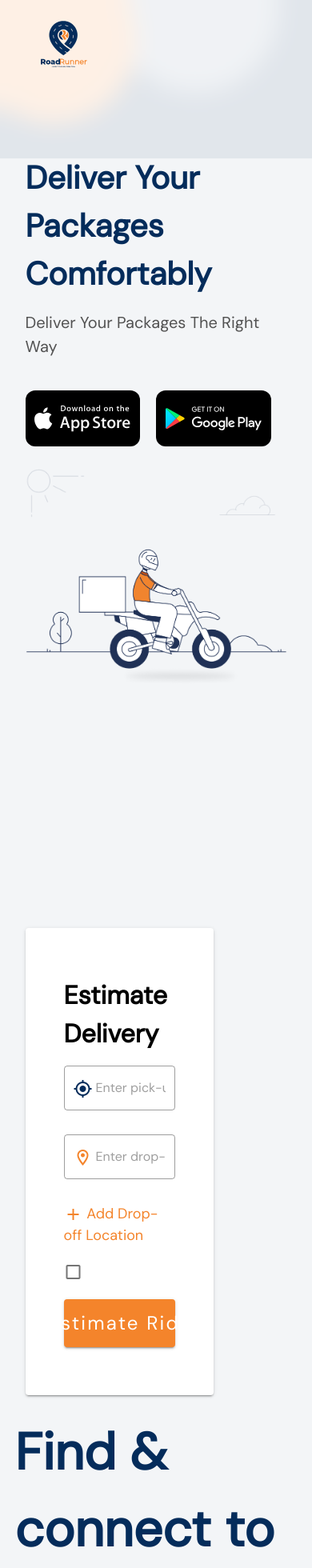
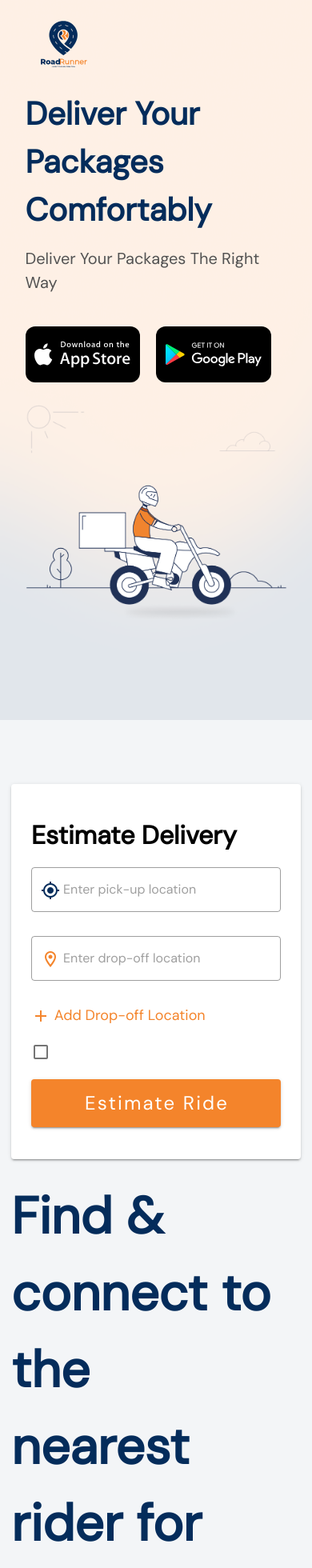
Before and after one commit to sadeeqdev/roadrunner-landing-page, a Vue app: page /home in a window 390 px wide. Shown: the top 1960 px of the page at 80% size. Built offline with nearby package versions, Linux system fonts and the light colour scheme.

Commit message:
Fixed mobile navbar

```diff
--- a/src/views/home/Home.vue
+++ b/src/views/home/Home.vue
@@ -45,4 +45,14 @@ export default {
     background-size: 100vw auto;
     background-repeat: no-repeat;
 }
+@media only screen and (max-width: 1300px) {
+    .welcome-banner {
+        width: 100vw;
+        height: auto;
+        padding-bottom: 100px;
+        background-image: url('../../assets/img/roadrunner-background.png');
+        background-size: 300vw 900px;
+        background-repeat: no-repeat;
+    }
+}
 </style>
--- a/src/views/home/components/DownloadRunner.vue
+++ b/src/views/home/components/DownloadRunner.vue
@@ -26,6 +26,33 @@ export default {
 </script>
 
 <style scoped>
+.download-btn:first-child {
+    background-color: black;
+    width: 180px;
+    height: 70px;
+    margin-right: 20px;
+    color: white;
+    border-radius: 12px;
+    padding: 20px;
+    cursor: pointer;
+    background-image: url('../../../assets/img/download-apple-logo.svg');
+    background-size: 120px 60px;
+    background-position: center;
+}
+
+.download-btn:last-child {
+    background-color: black;
+    width: 180px;
+    height: 70px;
+    margin-right: 20px;
+    color: white;
+    border-radius: 12px;
+    padding: 20px;
+    cursor: pointer;
+    background-image: url('../../../assets/img/download-android-logo.svg');
+    background-size: 120px 50px;
+    background-position: center;
+}
 .download-btn:hover {
     background-color: #042C5B;
 }
--- a/src/views/home/components/EstimateDelivery.vue
+++ b/src/views/home/components/EstimateDelivery.vue
@@ -1,8 +1,8 @@
 <template>
-    <v-row style="width:90%; margin:auto; padding:150px 0;">
-        <v-col md="6" sm="12" xs="12">
-            <v-card class="px-12 py-15" style="width:76%; margin:0">
-                <p style="font-size:2em; color:#000; font-weight: 700;">
+    <v-row class="estimate-delivery-body">
+        <v-col cols="12" md="6" sm="12" xs="12">
+            <v-card class="estimate-delivery-box">
+                <p style=" font-size:2em; color:#000; font-weight: 700;">
                     Estimate Delivery
                 </p>
                 <v-text-field outlined placeholder="Enter pick-up location">
@@ -41,36 +41,28 @@ export default {
 }
 </script>
 
-<style>
-.download-btn:first-child {
-    background-color: black;
-    width: 180px;
-    height: 70px;
-    margin-right: 20px;
-    color: white;
-    border-radius: 12px;
-    padding: 20px;
-    cursor: pointer;
-    background-image: url('../../../assets/img/download-apple-logo.svg');
-    background-size: 120px 60px;
-    background-position: center;
+<style scoped>
+ .estimate-delivery-box{
+    width: 76%;
+    margin: 0;
+    padding: 40px 45px;
+ }
+
+.estimate-delivery-body {
+    width: 90%;
+    margin: auto;
+    padding: 150px 0;
 }
 
-.download-btn:last-child {
-    background-color: black;
-    width: 180px;
-    height: 70px;
-    margin-right: 20px;
-    color: white;
-    border-radius: 12px;
-    padding: 20px;
-    cursor: pointer;
-    background-image: url('../../../assets/img/download-android-logo.svg');
-    background-size: 120px 50px;
-    background-position: center;
-}
+ @media only screen and (max-width: 600px) {
+.estimate-delivery-box {
+    width: 100%;
+    margin: 0;
+    padding: 40px 25px;}
 
-.download-btn:hover {
-    background-color: #042C5B;
-}
+.estimate-delivery-body {
+    width: 99%;
+    margin: auto;
+    padding: 50px 0;
+}}
 </style>
--- a/src/views/home/components/GetStarted.vue
+++ b/src/views/home/components/GetStarted.vue
@@ -1,8 +1,8 @@
 <template>
     <div style="background-color: #fff;">
-        <v-row style="width:90%; margin:auto; padding: 80px 0;">
-            <v-col md="6" sx="12">
-                <p style="color:#042C5B; font-size:4em; font-weight: 700; margin-top: 180px;">
+        <v-row class="get-started-body">
+            <v-col cols="12" md="6" sx="12">
+                <p class="earn-monthly">
                     Earn Over<br /> ₦50,000 Monthly<br /> As A Rider.
                 </p>
                 <v-btn style="text-transform: capitalize; font-size: 20px; font-weight: 500;" color="secondary"
@@ -10,7 +10,7 @@
                 </v-btn>
             </v-col>
             <v-spacer></v-spacer>
-            <v-col md="6" xs="12">
+            <v-col cols="12" md="6" xs="12">
                 <div class="get-started-bg">
                     <img width="100%" height="auto" src="../../../assets/img/get-started-bg.png" />
                 </div>
@@ -25,8 +25,33 @@ export default {
 }
 </script>
 
-<style>
-.download-btn:hover {
-    background-color: #042C5B;
+<style scoped>
+.get-started-body {
+    width: 90%;
+    margin: auto;
+    padding: 80px 0;
+}
+
+.earn-monthly{
+    color: #042C5B;
+    font-size: 4em;
+    font-weight: 700;
+    margin-top: 180px;
+}
+
+@media only screen and (max-width: 600px) {
+.get-started-body {
+    width: 95%;
+    margin: auto;
+    padding: 0px 0;
+}
+
+.earn-monthly {
+    color: #042C5B;
+    font-size: 3em;
+    font-weight: 700;
+    text-align: center;
+    margin-top: 50px;
+}
 }
 </style>
--- a/src/views/home/components/WelcomeBanner.vue
+++ b/src/views/home/components/WelcomeBanner.vue
@@ -2,7 +2,7 @@
     <v-row style="width:90%; margin:auto">
         <v-col lg="4" md="5" xs="12">
             <v-card flat color="transparent">
-                <p class="deliver-packages-header mt-xs-0">
+                <p class="deliver-packages-header">
                     Deliver Your<br />
                     Packages<br />
                     Comfortably
@@ -77,6 +77,7 @@ export default {
 .download-btn:hover {
     background-color: #042C5B;
 }
+
 @media only screen and (max-width: 1300px) {
     .deliver-packages-header {
         padding-top: 180px;
@@ -87,4 +88,14 @@ export default {
         font-size: 20px;
     }
 }
+@media only screen and (max-width: 600px) {
+    .deliver-packages-header {
+        padding-top: 100px;
+        font-size: 40px;
+    }
+
+    .deliver-packages-text {
+        font-size: 20px;
+    }
+}
 </style>
```
